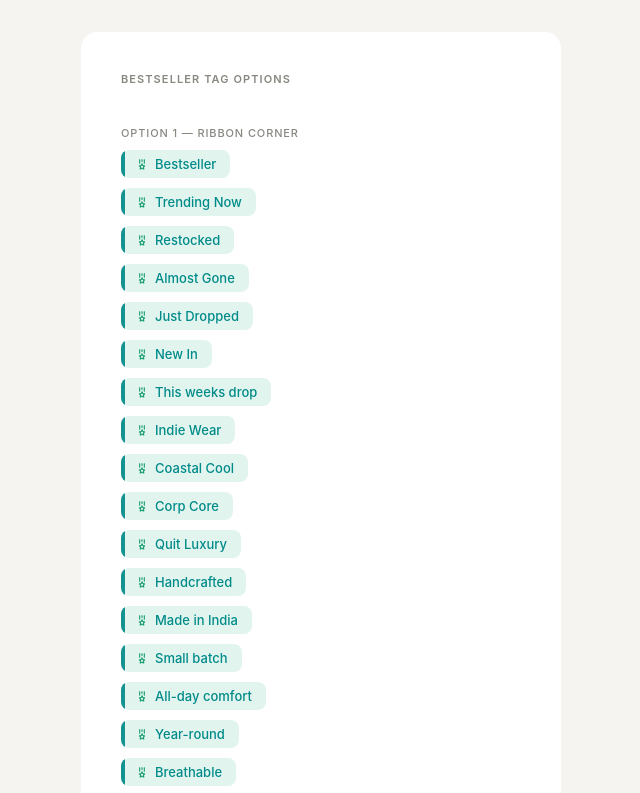
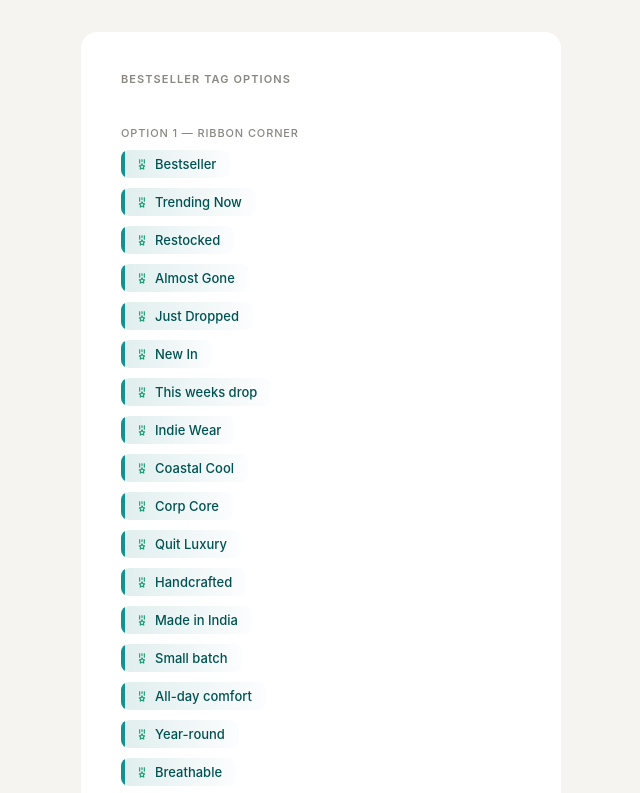
Before and after one commit to fyva-org/frontend-playground.io, a plain HTML site: page tag-explorer.html in a window 1280 px wide. Shown: the top 793 px of the page, without its empty margins (319-959 px from the left). Drawn offline with Linux system fonts and the light colour scheme.

Commit message:
Update tag-explorer.css

```diff
--- a/tag-explorer.css
+++ b/tag-explorer.css
@@ -98,11 +98,11 @@ body {
   align-items: center;
   gap: 6px;
   padding: 6px 14px 6px 14px;
-  background: #E1F5EE;
+  background: linear-gradient(90deg, #E0EEEE 0%, #FCFDFE 100%);
   border-radius: 8px;
   font-size: 13px;
   font-weight: 500;
-  color: #008A89;
+  color: #005252;
   cursor: default;
 }
 
```
